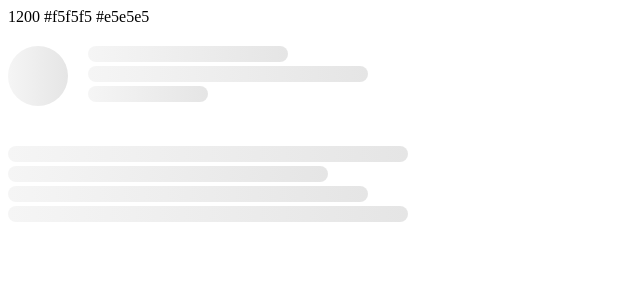
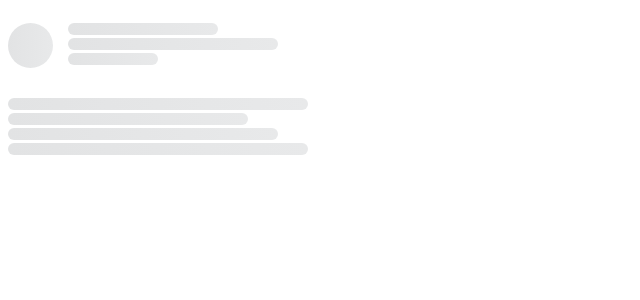
Before and after one commit to osynligab/placeloader, an Angular app: page / in a window 1280 px wide. Shown: the top 300 px of the page, without its empty margins (0-640 px from the left). Built offline with nearby package versions, Linux system fonts and the light colour scheme.

Commit message:
moved template to its own file so we can use our props correctly

```diff
--- a/src/app/app.component.html
+++ b/src/app/app.component.html
@@ -1,5 +1,5 @@
-<div style="width: 400px;">
-  <os-placeloader speed="1200">
+<div style="width: 300px;">
+  <os-placeloader speed="2200" primaryColor="#dcddde" >
     <svg:g content></svg:g>
   </os-placeloader>
 </div>
--- /dev/null
+++ b/src/app/components/placeloader/placeloader.component.html
@@ -0,0 +1,45 @@
+<ng-content select="[before-svg"></ng-content>
+<svg version="1.1" [attr.preserveAspectRatio]="config.PreserveAspectRatio" [attr.viewBox]="config.ViewBox">
+  <defs>
+    <linearGradient
+      id="gradient"
+      spreadMethod="reflect"
+      x1="-100%"
+      y1="0"
+      x2="200%"
+      y2="0"
+      gradientTransform="rotate(0)">
+      <stop
+        offset="0"
+        [attr.stop-color]="primaryColor"
+        stop.opactiy="0.75">
+        <animate
+          attributeName="stop-color"
+          [attr.values]="colors"
+          [attr.dur]="speed+'ms'"
+          repeatCount="indefinite"
+          fill="freeze" />
+      </stop>
+      <stop
+        offset="1"
+        [attr.stop-color]="secondaryColor"
+        stop.opactiy="0.75">
+        <animate
+          attributeName="stop-color"
+          [attr.values]="colors"
+          [attr.dur]="speed+'ms'"
+          repeatCount="indefinite"
+          fill="freeze" />
+        <animate
+          attributeName="offset"
+          values="0;1;0"
+          [attr.dur]="speed+'ms'"
+          repeatCount="indefinite" />
+      </stop>
+    </linearGradient>
+  </defs>
+  <g fill="url(#gradient)">
+    <ng-content></ng-content>
+  </g>
+</svg>
+<ng-content select="[after-svg"></ng-content>
--- a/src/app/components/placeloader/placeloader.component.ts
+++ b/src/app/components/placeloader/placeloader.component.ts
@@ -10,32 +10,10 @@ import { Config } from './placeloader.config';
 @Component({
   selector: 'os-placeloader',
   changeDetection: ChangeDetectionStrategy.OnPush,
-  template: `
-    {{speed}}
-    {{primaryColor}}
-    {{secondaryColor}}
-    <svg version="1.1" preserveAspectRatio="${Config.PreserveRatio}" viewBox="0 0 100 100">
-      <svg:defs>
-        <svg:linearGradient id="gradient" x1="0%" y1="0%" x2="100%" y2="0%">
-          <svg:stop offset="0%" stop-color="${Config.PrimaryColor}">
-            <svg:animate attributeName="stop-color" values="${Config.PrimaryColor}; ${Config.SecondaryColor}; ${Config.PrimaryColor}" dur="${Config.Speed}ms" repeatCount="indefinite"/>
-          </svg:stop>
-          <svg:stop offset="100%" stop-color="${Config.SecondaryColor}">
-              <svg:animate attributeName="stop-color" values="${Config.SecondaryColor}; ${Config.PrimaryColor}; ${Config.SecondaryColor}" dur="${Config.Speed}ms" repeatCount="indefinite"/>
-          </svg:stop>
-        </svg:linearGradient>
-      </svg:defs>
-      <svg:g ${Config.Type} fill="url('#gradient')">
-          <ng-content></ng-content>
-      </svg:g>
-    </svg>
-  `
+  templateUrl: './placeloader.component.html'
 })
+
 export class PlaceloaderComponent implements OnInit {
-
-  /** Which type och loader  */
-  @Input()
-  public type = Config.Type;
 
   /** Animation speed  */
   @Input()
@@ -46,9 +24,11 @@ export class PlaceloaderComponent implements OnInit {
   public primaryColor = Config.PrimaryColor;
 
   /** Secondary color  */
-  @Input()
-  public secondaryColor = Config.SecondaryColor;
+   secondaryColor: any;
+   colors: any;
 
+
+  config = Config;
   /**
    * Constructor
    */
@@ -58,6 +38,33 @@ export class PlaceloaderComponent implements OnInit {
    * Initialize the component.
    */
   ngOnInit() {
-    console.log(this);
+    this.secondaryColor = this.createSecondaryColor(this.primaryColor, 18).toString();
+
+    // our color loop
+    this.colors = `${this.secondaryColor};${this.primaryColor};${this.secondaryColor}`;
+  }
+
+  createSecondaryColor(color: any, amount: number) {
+
+    // split the color into R G B values
+    let R = parseInt(color.substring(1, 3), 16);
+    let G = parseInt(color.substring(3, 5), 16);
+    let B = parseInt(color.substring(5, 7), 16);
+
+    // make the color brighter than the input
+    R = R + amount;
+    G = G + amount;
+    B = B + amount;
+
+    if (R > 255) { R = 255; } else if (R < 0) { R = 0; }
+    if (G > 255) { G = 255; } else if (G < 0) { G = 0; }
+    if (B > 255) { B = 255; } else if (B < 0) { B = 0; }
+
+    // put it all together
+    let RR = ((R.toString(16).length === 1) ? `0${R.toString(16)}` : R.toString(16));
+    let GG = ((G.toString(16).length === 1) ? `0${G.toString(16)}` : G.toString(16));
+    let BB = ((B.toString(16).length === 1) ? `0${B.toString(16)}` : B.toString(16));
+
+    return `#${RR}${GG}${BB}`;
   }
 }
--- a/src/app/components/placeloader/placeloader.config.ts
+++ b/src/app/components/placeloader/placeloader.config.ts
@@ -1,7 +1,7 @@
 export enum Config {
-    Type = 'content',
     Speed = '1200',
     PrimaryColor = '#f5f5f5',
-    SecondaryColor = '#e5e5e5',
-    PreserveRatio = 'xMidYMid meet'
+    SecondaryColor = '#f7f7f7',
+    PreserveRatio = 'xMidYMid meet',
+    ViewBox = '0 0 100 100'
 }
```
